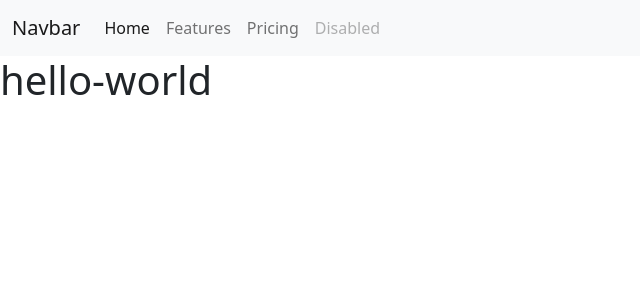
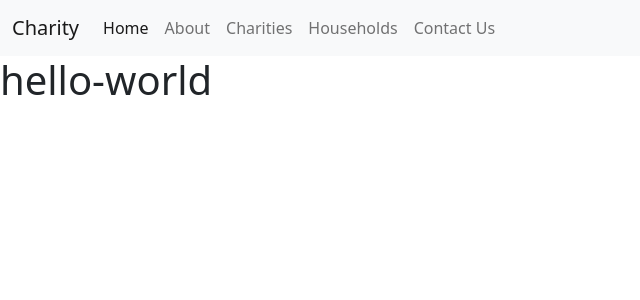
Before and after one commit to P1nkPegasus/Frontend-Captsone, an Angular app in the folder charity/: page / in a window 1280 px wide. Shown: the top 300 px of the page, without its empty margins (0-640 px from the left). Built offline with nearby package versions, Linux system fonts and the light colour scheme.

Commit message:
changed nav bar headers

```diff
--- a/charity/src/app/app.component.html
+++ b/charity/src/app/app.component.html
@@ -1,6 +1,6 @@
 <nav class="navbar navbar-expand-lg navbar-light bg-light">
   <div class="container-fluid">
-    <a class="navbar-brand" href="#">Navbar</a>
+    <a class="navbar-brand" href="#">Charity</a>
     <button class="navbar-toggler" type="button" data-bs-toggle="collapse" data-bs-target="#navbarNav" aria-controls="navbarNav" aria-expanded="false" aria-label="Toggle navigation">
       <span class="navbar-toggler-icon"></span>
     </button>
@@ -10,14 +10,20 @@
           <a class="nav-link active" aria-current="page" href="#">Home</a>
         </li>
         <li class="nav-item">
-          <a class="nav-link" href="#">Features</a>
+          <a class="nav-link" href="#">About</a>
         </li>
         <li class="nav-item">
-          <a class="nav-link" href="#">Pricing</a>
+          <a class="nav-link" href="#">Charities</a>
         </li>
         <li class="nav-item">
+          <a class="nav-link" href="#">Households</a>
+        </li>
+        <li class="nav-item">
+          <a class="nav-link" href="#">Contact Us</a>
+        </li>
+        <!-- <li class="nav-item">
           <a class="nav-link disabled" href="#" tabindex="-1" aria-disabled="true">Disabled</a>
-        </li>
+        </li> -->
       </ul>
     </div>
   </div>
```
